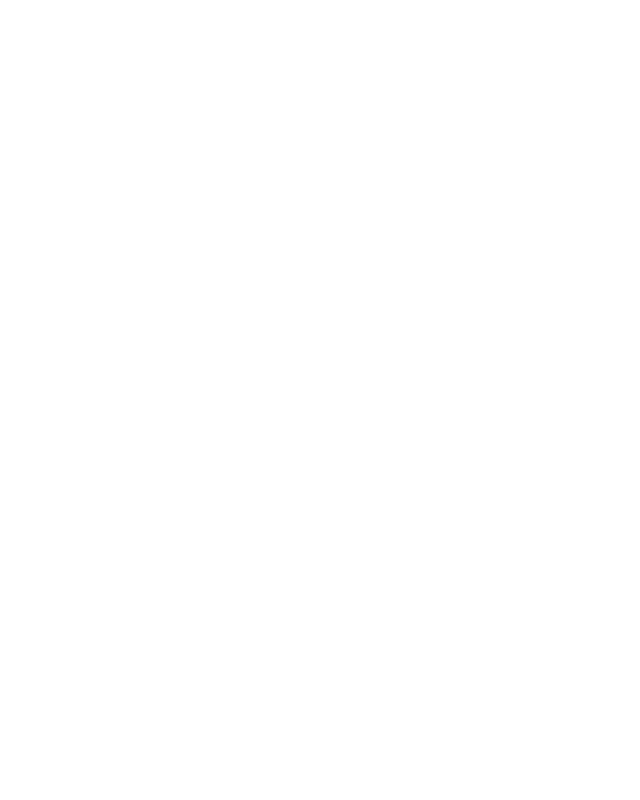
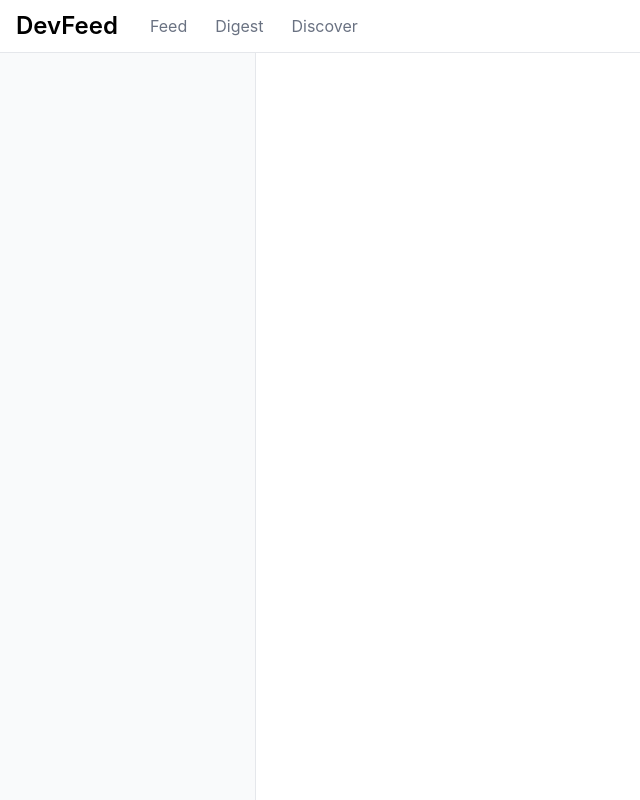
Before and after one commit to luchi199/RSS-feed-reader, a React (Vite) app in the folder rss-feed-reader/: page / in a window 1280 px wide. Shown: the whole page, without its empty margins (0-640 px from the left). Built offline with nearby package versions, Linux system fonts and the light colour scheme.

Commit message:
Created Page Layout Component

```diff
--- a/rss-feed-reader/package.json
+++ b/rss-feed-reader/package.json
@@ -20,10 +20,12 @@
     "@types/react": "^19.2.14",
     "@types/react-dom": "^19.2.3",
     "@vitejs/plugin-react": "^6.0.1",
+    "autoprefixer": "^10.4.27",
     "eslint": "^9.39.4",
     "eslint-plugin-react-hooks": "^7.0.1",
     "eslint-plugin-react-refresh": "^0.5.2",
     "globals": "^17.4.0",
+    "postcss": "^8.5.9",
     "tailwindcss": "^4.2.2",
     "vite": "^8.0.4"
   }
--- a/rss-feed-reader/src/App.jsx
+++ b/rss-feed-reader/src/App.jsx
@@ -1,5 +1,11 @@
+import PageLayout from "./components/layout/PageLayout";
+
 function App() {
-  return <></>;
+  return (
+    <>
+      <PageLayout />
+    </>
+  );
 }
 
 export default App;
--- a/rss-feed-reader/src/components/layout/PageLayout.jsx
+++ b/rss-feed-reader/src/components/layout/PageLayout.jsx
@@ -0,0 +1,30 @@
+export default function PageLayout() {
+  return (
+    <div className="w-screen h-screen">
+      <header className="flex justify-between align-center border-b-1 border-gray-200 h-2/30">
+        <div className="flex justify-evenly items-center gap-6 px-4">
+          <h1 className="text-2xl font-semibold">DevFeed</h1>
+          <div className="flex gap-3 text-gray-500 text-md">
+            <p className="hover:bg-gray-100 hover:text-gray-800 hover:shadow-sm px-2 py-1 rounded transition duration-300 ease-in-out">
+              Feed
+            </p>
+            <p className="hover:bg-gray-100 hover:text-gray-800 hover:shadow-sm px-2 py-1 rounded transition duration-300 ease-in-out">
+              Digest
+            </p>
+            <p className="hover:bg-gray-100 hover:text-gray-800 hover:shadow-sm px-2 py-1 rounded transition duration-300 ease-in-out">
+              Discover
+            </p>
+          </div>
+        </div>
+      </header>
+      <main className="flex h-98/105">
+        <aside className="bg-gray-50 border-r-1 border-gray-200 h-full w-1/5">
+          {/* page nav goes here */}
+        </aside>
+        <article className="h-full w-4/5">
+          {/* main content goes here */}
+        </article>
+      </main>
+    </div>
+  );
+}
```
Also changed, not shown: 1 other file (tests, documents, lock files or other folders).
